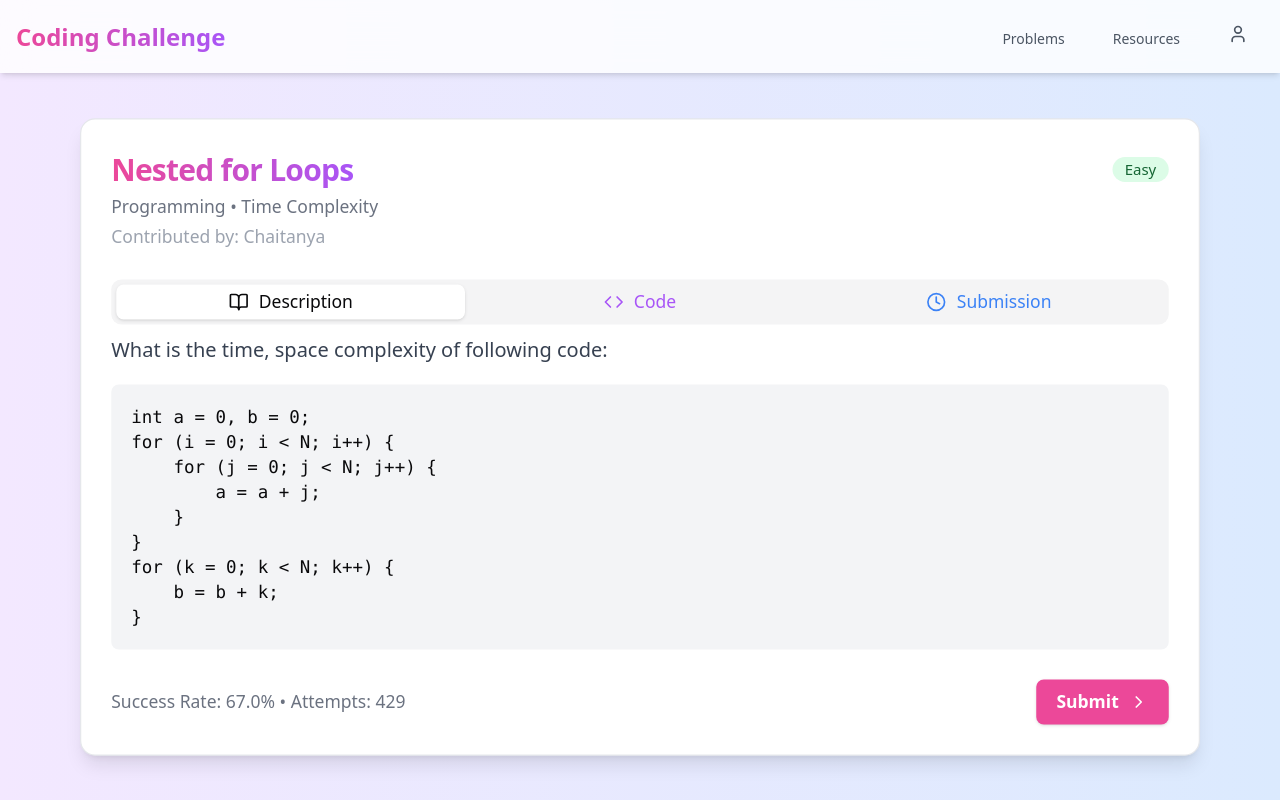
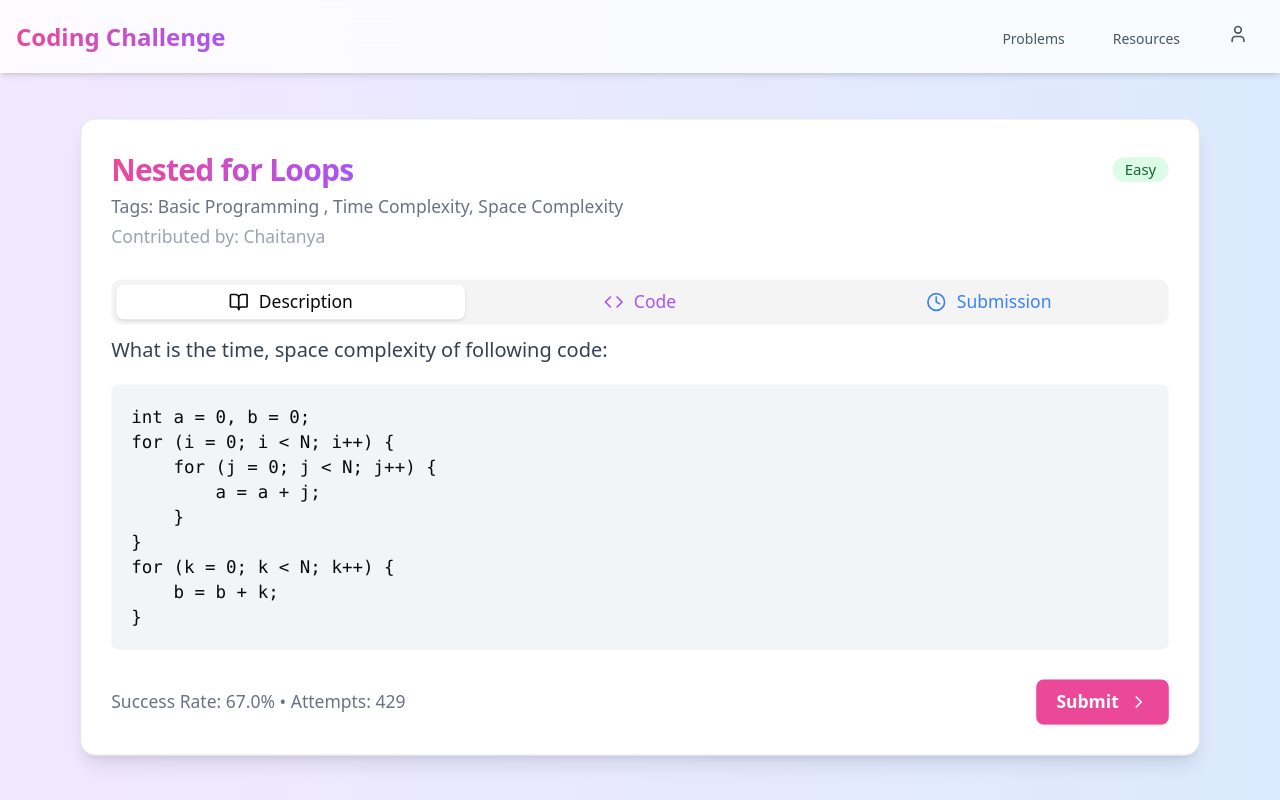
Before and after one commit to ChaitanyaJx/Skill-Metrics, a React (Vite) app: page /questions in a window 1280 px wide. Built offline with nearby package versions, Linux system fonts and the light colour scheme.

Commit message:
Update Questions.jsx

```diff
--- a/src/Questions.jsx
+++ b/src/Questions.jsx
@@ -57,7 +57,7 @@ const Questions = () => {
               <span className="bg-green-100 text-green-800 text-xs font-medium px-2.5 py-0.5 rounded-full">Easy</span>
             </div>
             <CardDescription className="text-gray-500">
-              Programming • Time Complexity
+              Tags: Basic Programming , Time Complexity, Space Complexity
             </CardDescription>
             <CardDescription className="text-sm text-gray-400">
               Contributed by: Chaitanya
```
